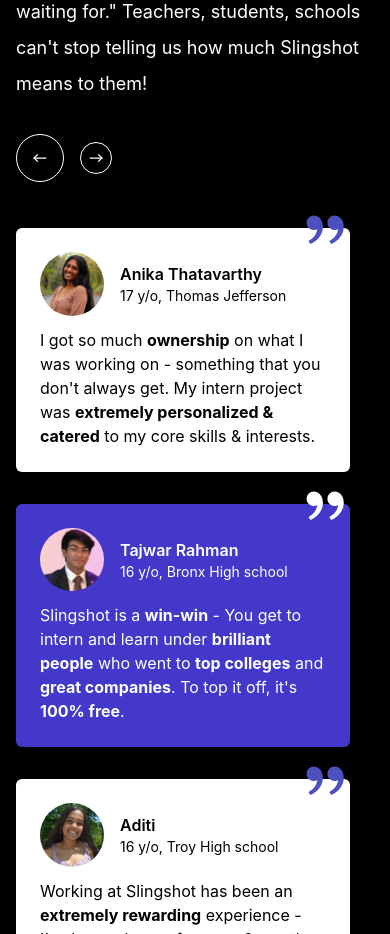
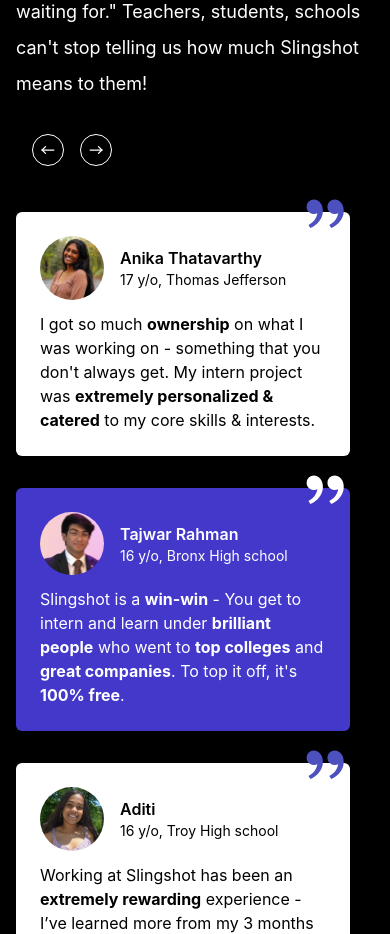
Before and after one commit to dayahn0731/saas, a React (Create React App) app in the folder saas-portal/: page / in a window 390 px wide. Shown: the part 5540-6474 px from the top of the page. Built offline with nearby package versions, Linux system fonts and the light colour scheme.

Commit message:
Fixed responsiveness

```diff
--- a/saas-portal/src/components/InternTestimonials/InternTestimonials.js
+++ b/saas-portal/src/components/InternTestimonials/InternTestimonials.js
@@ -233,7 +233,7 @@
                         <h1 className="lg:text-5xl text-2xl f-m-w text-white font-bold">We can't stop hearing...</h1>
                         <p className="lg:text-xl text-lg f-m-m leading-loose mt-3 mb-8 text-white">"Slingshot is what we've always been waiting for." Teachers, students, schools can't stop telling us how much Slingshot means to them!</p>
                         <div className="flex items-center">
-                            <div id="prev" className="cursor-pointer w-12 h-12 flex items-center justify-center rounded-full border border-white">
+                            <div id="prev" className="cursor-pointer  ml-4 w-8 h-8 sm:w-12 sm:h-12 flex items-center justify-center rounded-full border border-white">
                                 <svg xmlns="http://www.w3.org/2000/svg" className="icon icon-tabler icon-tabler-arrow-narrow-left" width={20} height={20} viewBox="0 0 24 24" strokeWidth="1.5" stroke="#FFFFFF" fill="none" strokeLinecap="round" strokeLinejoin="round">
                                     <path stroke="none" d="M0 0h24v24H0z" fill="none" />
                                     <line x1={5} y1={12} x2={19} y2={12} />
```
